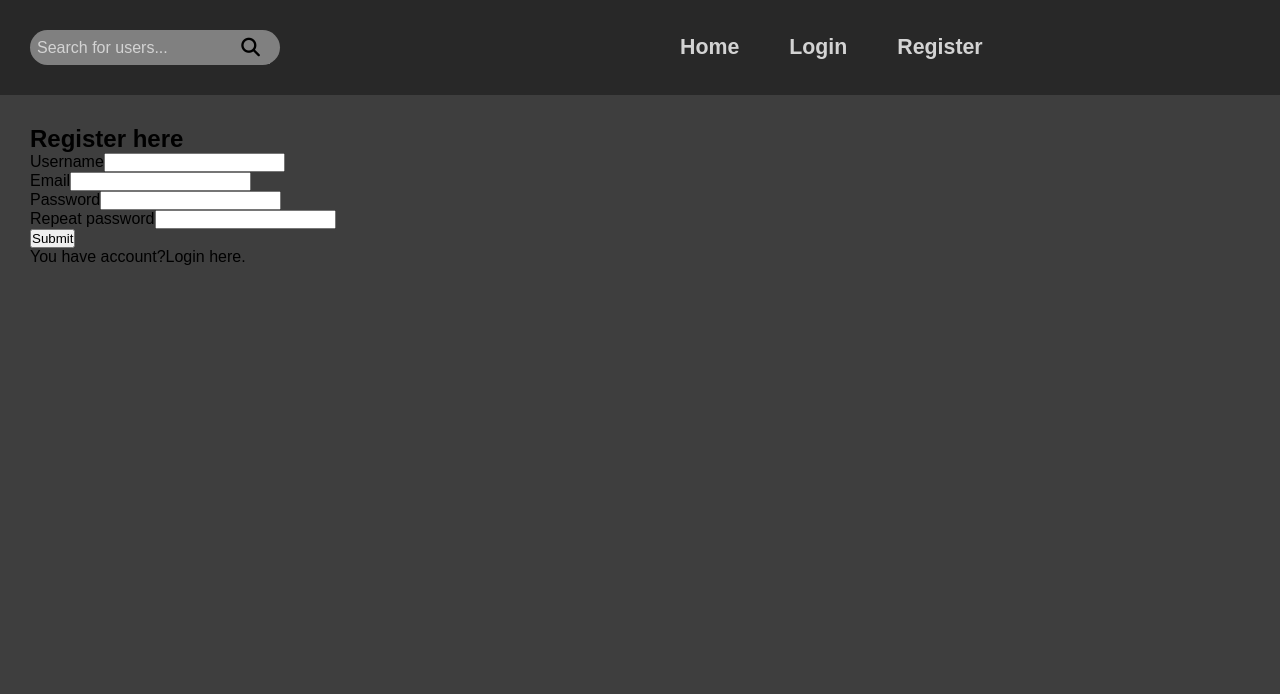
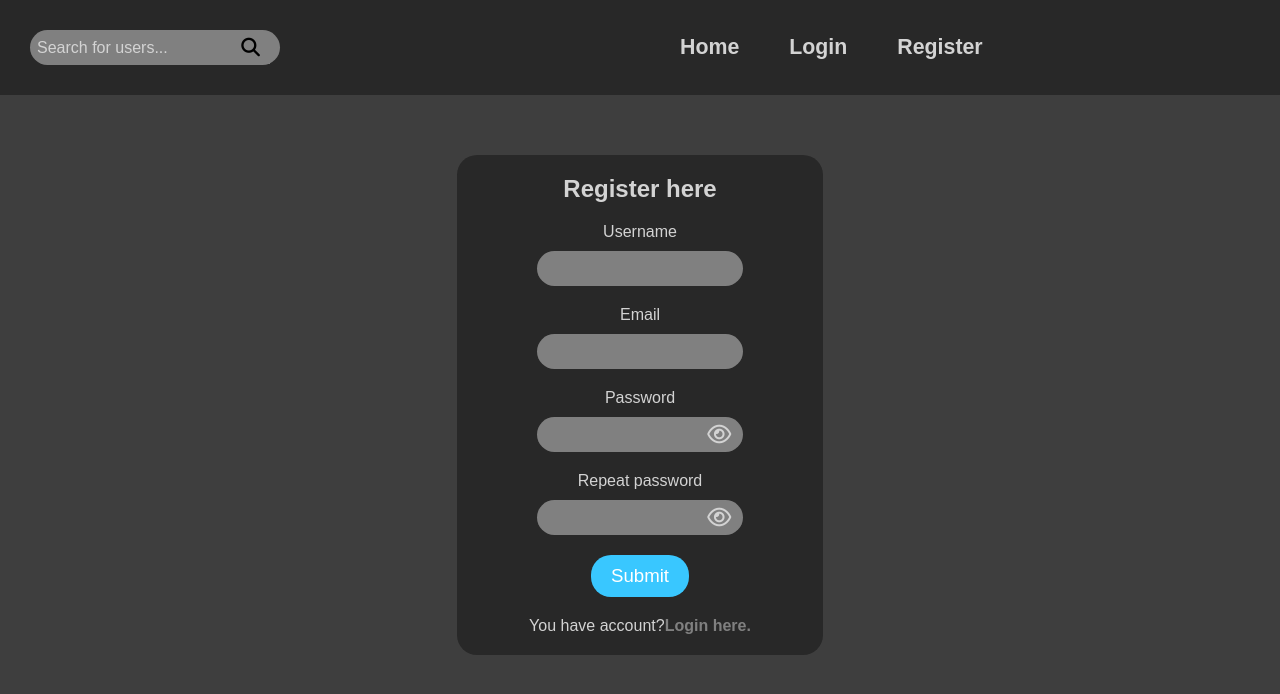
Before and after one commit to Qsen02/Softuni-AngularJS-final-project, an Angular app in the folder Client/: page /register in a window 1280 px wide. Shown: the top 694 px of the page. Built offline with nearby package versions, Linux system fonts and the light colour scheme.

Commit message:
Implement styling on register form

```diff
--- a/Client/src/app/main/register/register.component.html
+++ b/Client/src/app/main/register/register.component.html
@@ -10,10 +10,12 @@
     </p>
     <p class="input">
         <label for="password">Password</label>
+        <i class="fa-regular fa-eye"></i>
         <input type="text" id="password" name="password">
     </p>
     <p class="input">
         <label for="repass">Repeat password</label>
+        <i class="fa-regular fa-eye"></i>
         <input type="text" id="repass" name="repass">
     </p>
     <button type="submit">Submit</button>
--- a/Client/src/styles.css
+++ b/Client/src/styles.css
@@ -51,6 +51,70 @@ main {
     animation: rotation 1s linear infinite;
 }
 
+.form{
+    width: 30%;
+    margin: 30px auto;
+    padding: 20px;
+    background-color: rgb(40, 40, 40);
+    text-align: center;
+    display: flex;
+    flex-direction: column;
+    align-items: center;
+    border-radius:20px ;
+    gap:20px;
+    color: lightgrey;
+}
+
+.form .input{
+    position: relative;
+    width: 70%;
+    display: flex;
+    flex-direction: column;
+    align-items: center;
+    gap:10px;
+}
+
+.form input{
+    width: 90%;
+    height: 35px;
+    border-radius: 20px;
+    background-color: grey;
+    color: lightgray;
+    font-size: 12pt;
+    padding-left: 10px;
+    border: none;
+}
+
+.form i{
+    position: absolute;
+    top:35px;
+    right: 10%;
+    font-size: 16pt;
+    cursor: pointer;
+}
+
+.form a{
+    color: grey;
+    font-weight: bold;
+}
+
+.form a:hover{
+    color: lightgray;
+}
+
+.form button{
+    padding: 10px 20px 10px 20px;
+    background-color: rgb(57, 199, 255);
+    color: white;
+    font-size: 14pt;
+    border: none;
+    border-radius: 20px;
+    cursor: pointer;
+}
+
+.form button:hover{
+    background-color: rgb(131, 220, 255);
+}
 @keyframes rotation {
     0% {
         transform: rotate(0deg);
```
